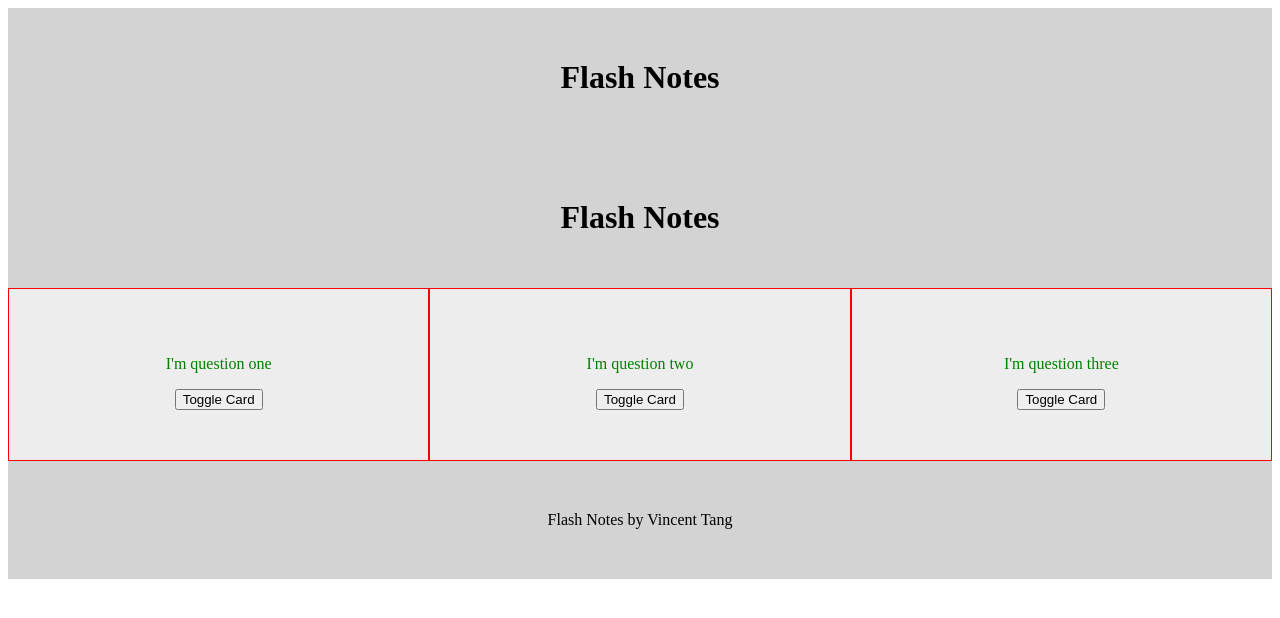
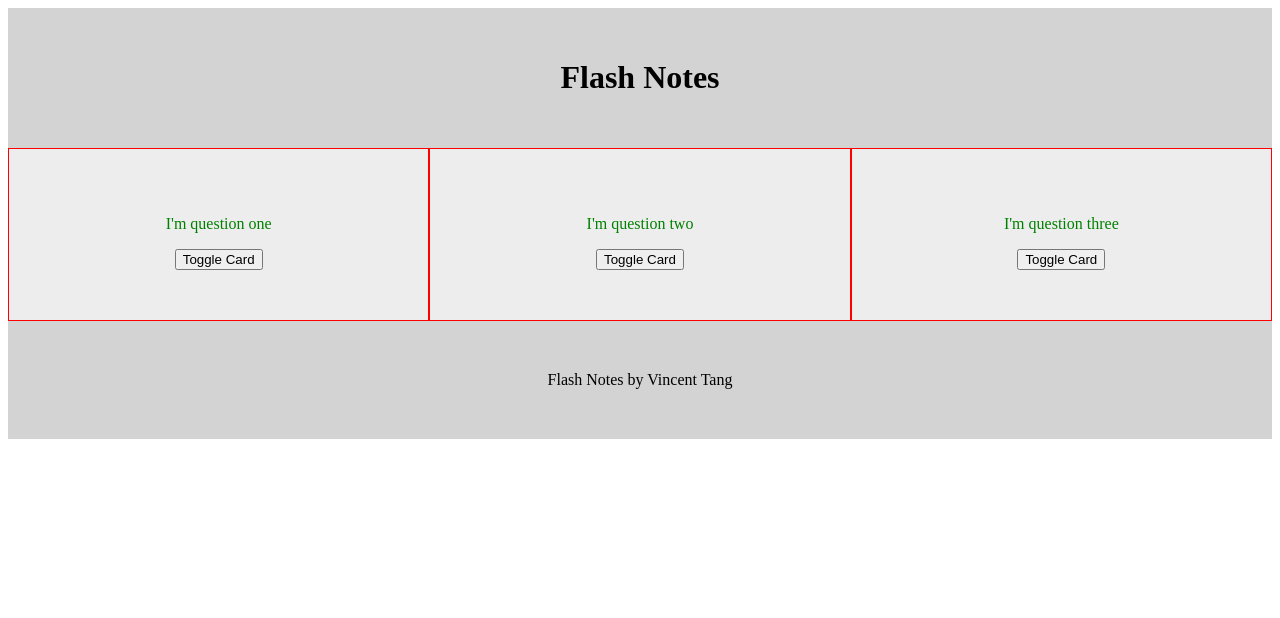
Before and after one commit to vincentntang/flashnotes-react, a React (Create React App) app in the folder frontend/: page / in a window 1280 px wide. Shown: the top 618 px of the page. Built offline with nearby package versions, Linux system fonts and the light colour scheme.

Commit message:
migrated footer and navbar to app.js

```diff
--- a/frontend/src/App.js
+++ b/frontend/src/App.js
@@ -5,6 +5,7 @@ import { BrowserRouter as Router, Route, Switch } from "react-router-dom";
 // Import Components
 import Main from "./components/layout/Main";
 import Navbar from "./components/layout/Navbar";
+import Footer from "./components/layout/Footer";
 
 // SCSS Variables declaration
 const theme = {
@@ -29,8 +30,11 @@ class App extends Component {
         <Router>
           <div className="App">
             <Navbar />
-            <GlobalStyle />
-            <Main />
+            <div className="container">
+              <GlobalStyle />
+              <Main />
+            </div>
+            <Footer />
           </div>
         </Router>
       </ThemeProvider>
--- a/frontend/src/components/layout/Main.js
+++ b/frontend/src/components/layout/Main.js
@@ -1,6 +1,4 @@
 import React, { Component } from "react";
-import Footer from "./Footer";
-import Navbar from "./Navbar";
 import MainData from "../data/MainData";
 import styled from "styled-components";
 import Spinner from "../common/Spinner";
@@ -32,9 +30,7 @@ export default class Main extends Component {
     }
     return (
       <div>
-        <Navbar />
         <MainStyles>{cardContent}</MainStyles>
-        <Footer />
       </div>
     );
   }
```
